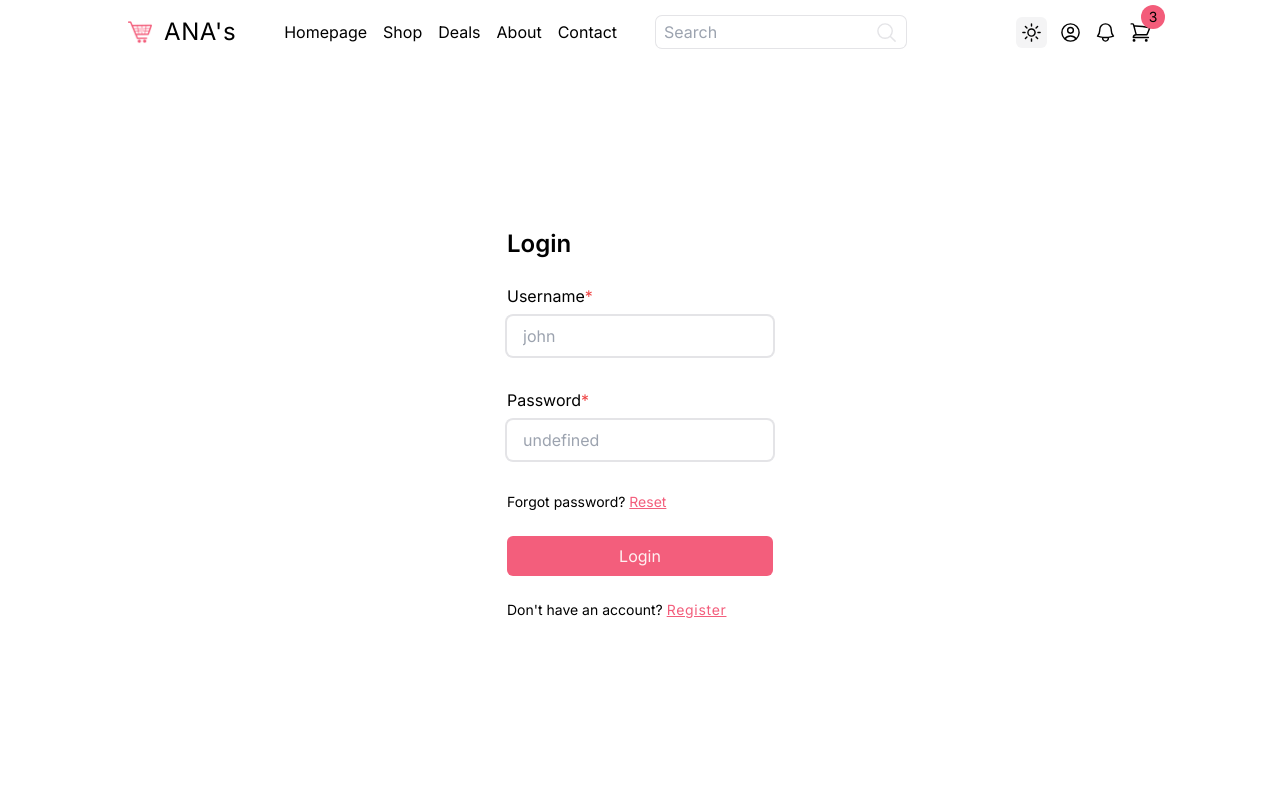
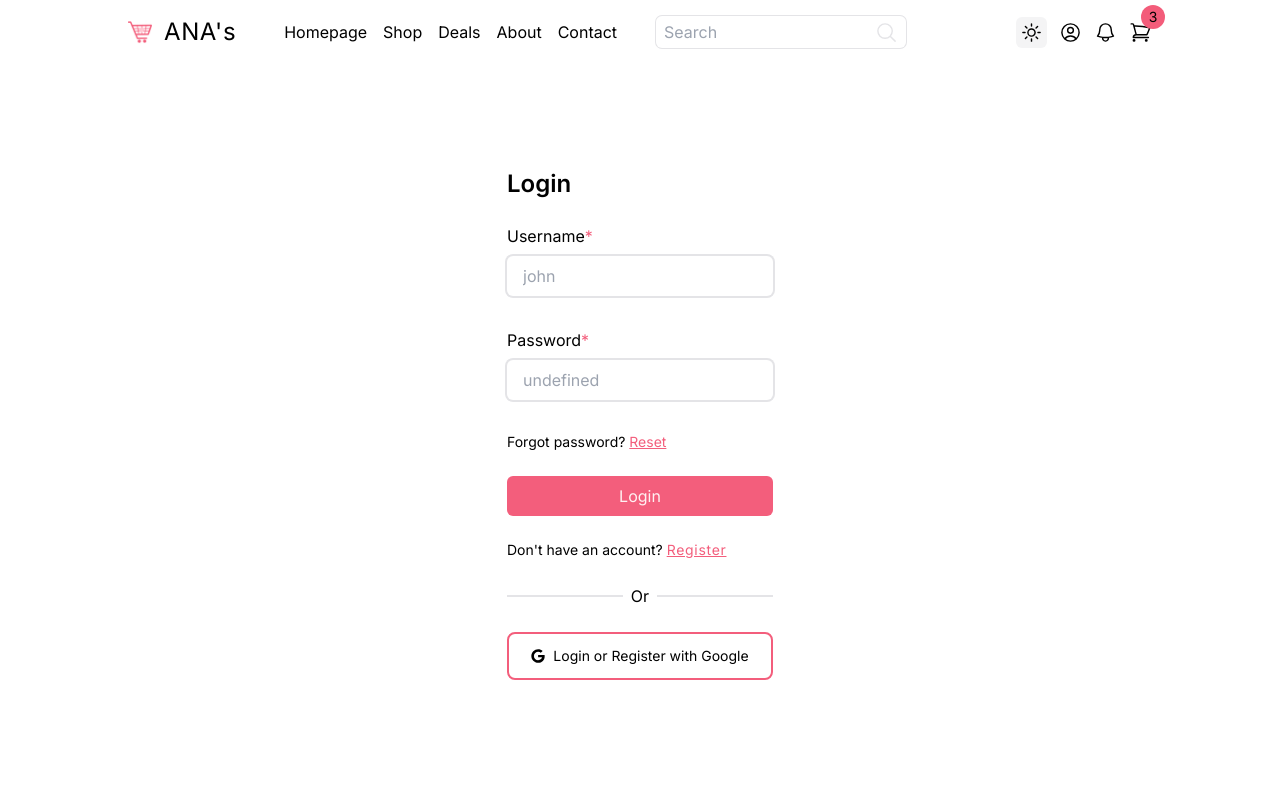
Before and after one commit to hebersolano/hedless-ecommerce, a Next.js app: page /login in a window 1280 px wide. Shown: the top 800 px of the page. Built offline with nearby package versions, Linux system fonts and the light colour scheme; no server answers; what @wix/sdk would draw is missing.

Commit message:
oauth login implementation - oauth authentication with Wix - button for oauth login - callback page to verify authentication

```diff
--- a/package.json
+++ b/package.json
@@ -19,6 +19,7 @@
     "react-dom": "18.3.1",
     "react-hook-form": "^7.53.0",
     "react-icons": "^5.3.0",
+    "react-spinners": "^0.14.1",
     "sanitize-html": "^2.13.0",
     "tailwind-merge": "^2.5.2"
   },
--- a/src/app/layout.tsx
+++ b/src/app/layout.tsx
@@ -3,7 +3,6 @@ import { Inter } from "next/font/google";
 import "./globals.css";
 import Navbar from "@/components/layout/Navbar";
 import Footer from "@/components/layout/Footer";
-import { ThemeProvider } from "next-themes";
 import { WixClientProvider } from "@/context/WixContext";
 
 const inter = Inter({ subsets: ["latin"], display: "swap" });
@@ -22,9 +21,7 @@ export default function RootLayout({
     <html lang="en" className="light" style={{ colorScheme: "light" }}>
       <body className={inter.className}>
         <WixClientProvider>
-          <ThemeProvider attribute="class" enableSystem={false}>
-            <Navbar />
-          </ThemeProvider>
+          <Navbar />
           {children}
           <Footer />
         </WixClientProvider>
--- a/src/app/login/_lib/LoginForm.tsx
+++ b/src/app/login/_lib/LoginForm.tsx
@@ -4,6 +4,7 @@ import Link from "next/link";
 
 import FormRow from "../../../components/form/FormRow";
 import { FormMode } from "./login-types";
+import OAuthLoginButton from "./OAuthLoginButton";
 
 const requiredField = { required: "This field is required" };
 
@@ -37,9 +38,9 @@ function LoginForm({ formMode = defaultFormMode }: { formMode: FormMode }) {
   };
 
   return (
+    <>
       <form onSubmit={handleSubmit(onSubmit)} className="flex flex-col gap-6">
         <h1 className="text-2xl font-semibold">{formTitle}</h1>
-
         {username && (
           <FormRow label="Username" error={errors["username"]} required>
             <input
@@ -50,7 +51,6 @@ function LoginForm({ formMode = defaultFormMode }: { formMode: FormMode }) {
             />
           </FormRow>
         )}
-
         {email && (
           <FormRow label="Email" error={errors["email"]} required>
             <input
@@ -62,7 +62,6 @@ function LoginForm({ formMode = defaultFormMode }: { formMode: FormMode }) {
             />
           </FormRow>
         )}
-
         {password && (
           <FormRow label="Password" error={errors["password"]} required>
             <input
@@ -73,14 +72,16 @@ function LoginForm({ formMode = defaultFormMode }: { formMode: FormMode }) {
             />
           </FormRow>
         )}
-
         {mode === "login" && (
           <Link href="?f=reset" className="text-sm">
-          Forgot password? <span className="text-primary underline">Reset</span>
+            Forgot password?{" "}
+            <span className="text-primary underline">Reset</span>
           </Link>
         )}
-
-      <button className="rounded-md bg-primary px-4 py-2 text-primary-foreground disabled:cursor-not-allowed disabled:bg-primary/30">
+        <button
+          type="submit"
+          className="rounded-md bg-primary px-4 py-2 text-primary-foreground disabled:cursor-not-allowed disabled:bg-primary/30"
+        >
           {buttonTitle}
         </button>
 
@@ -104,7 +105,10 @@ function LoginForm({ formMode = defaultFormMode }: { formMode: FormMode }) {
             </span>
           </Link>
         )}
+
+        {mode === "login" || mode === "register" ? <OAuthLoginButton /> : null}
       </form>
+    </>
   );
 }
 
--- /dev/null
+++ b/src/app/login/_lib/OAuthLoginButton.tsx
@@ -0,0 +1,38 @@
+"use client";
+
+import useWixClient from "@/hooks/useWixClient";
+import { FaGoogle } from "react-icons/fa";
+import { getOAuthURL } from "./helpers";
+import type { MouseEventHandler } from "react";
+import { useRouter } from "next/navigation";
+
+function OAuthLoginButton() {
+  const wixClient = useWixClient();
+  const router = useRouter();
+
+  const handleOAuthRedirect: MouseEventHandler<HTMLButtonElement> = (e) => {
+    e.preventDefault();
+    getOAuthURL(wixClient).then((url) => router.push(url));
+  };
+
+  return (
+    <>
+      <div className="flex flex-row items-center justify-evenly">
+        <div className="h-[2px] w-full bg-border" />
+        <p className="text-cente mx-2">Or</p>
+        <div className="h-[2px] w-full bg-border" />
+      </div>
+
+      <button
+        type="button"
+        onClick={handleOAuthRedirect}
+        className="flex items-center justify-center rounded-lg border-2 border-primary px-5 py-3 text-sm hover:bg-gray-900 hover:text-white"
+      >
+        <FaGoogle className="mr-2 sm:mr-0 md:mr-2" />
+        <span className="">Login or Register with Google</span>
+      </button>
+    </>
+  );
+}
+
+export default OAuthLoginButton;
--- /dev/null
+++ b/src/app/login/_lib/helpers.ts
@@ -0,0 +1,20 @@
+import { WixClientT } from "@/context/WixContext";
+import type { OauthData } from "@wix/sdk";
+
+const REDIRECT_URI = process.env.NEXT_PUBLIC_REDIRECT_URI!;
+const LOGIN_URI = process.env.NEXT_PUBLIC_LOGIN_URI!;
+
+export function getOAuthData(wixClient: WixClientT): OauthData {
+  const localOAuthData = localStorage.getItem("oauth-data");
+  if (localOAuthData) return JSON.parse(localOAuthData);
+
+  const oauthData = wixClient.auth.generateOAuthData(REDIRECT_URI, LOGIN_URI);
+  localStorage.setItem("oauth-data", JSON.stringify(oauthData));
+  return oauthData;
+}
+
+export async function getOAuthURL(wixClient: WixClientT) {
+  const oauthData = getOAuthData(wixClient);
+  const { authUrl } = await wixClient.auth.getAuthUrl(oauthData);
+  return authUrl;
+}
--- /dev/null
+++ b/src/app/login/callback/page.tsx
@@ -0,0 +1,51 @@
+"use client";
+
+import useWixClient from "@/hooks/useWixClient";
+import { useRouter } from "next/navigation";
+import { getOAuthData } from "../_lib/helpers";
+import { useEffect, useState } from "react";
+import { PropagateLoader, SyncLoader } from "react-spinners";
+
+function CallbackPage() {
+  const [state, setState] = useState("authenticating");
+  const wixClient = useWixClient();
+  const router = useRouter();
+
+  useEffect(function () {
+    const returnedOAuthData = wixClient.auth.parseFromUrl();
+    if (returnedOAuthData.error) {
+      console.log(
+        returnedOAuthData.error,
+        `Error: ${returnedOAuthData.errorDescription}`,
+      );
+      setState("error");
+      router.replace("/");
+    }
+
+    const oAuthData = getOAuthData(wixClient);
+
+    wixClient.auth
+      .getMemberTokens(
+        returnedOAuthData.code,
+        returnedOAuthData.state,
+        oAuthData,
+      )
+      .then((memberTokens) => {
+        wixClient.auth.setTokens(memberTokens);
+        setState("authenticated");
+      })
+      .catch(() => setState("unauthenticated"))
+      .finally(() => setTimeout(() => router.replace("/"), 3000));
+  }, []);
+
+  return (
+    <div className="fixed inset-x-0 inset-y-0 flex flex-col items-center justify-center gap-8 bg-background">
+      <PropagateLoader size={18} color="hsl(var(--primary))" />
+      {state === "authenticating" && <p>Verifying...</p>}
+      {state == "authenticated" && <p>Welcome, redirecting...</p>}
+      {state == "unauthenticated" && <p>No data, redirecting...</p>}
+    </div>
+  );
+}
+
+export default CallbackPage;
--- a/src/app/login/page.tsx
+++ b/src/app/login/page.tsx
@@ -53,7 +53,7 @@ function LoginPage({ searchParams }: { searchParams: searchParamsT }) {
   console.log(formMode);
 
   return (
-    <div className="flex h-[calc(100vh-80px)] items-center justify-center px-4 md:px-8 lg:px-16 xl:px-32 2xl:px-64">
+    <div className="flex h-[calc(100vh-80px)] flex-col items-center justify-center gap-6 px-4 md:px-8 lg:px-16 xl:px-32 2xl:px-64">
       <LoginForm formMode={formMode} />
     </div>
   );
--- a/src/components/form/FormRow.tsx
+++ b/src/components/form/FormRow.tsx
@@ -22,7 +22,7 @@ function FormRow({
   const className = twMerge(
     children.props.className || "",
     "rounded-md px-4 py-2 ring-2 ring-border",
-    error && "ring-destructive  focus:ring-destructive focus:outline-none ",
+    error && "ring-primary  focus:ring-primary focus:outline-none ",
   );
 
   const placeholder = `${children.props.placeholder}${required && !label ? "*" : ""}`;
@@ -32,12 +32,12 @@ function FormRow({
       {label && (
         <label htmlFor={children.props?.id} className={twJoin("", labelStyle)}>
           {label}
-          {required && <span className="text-destructive">*</span>}
+          {required && <span className="text-primary">*</span>}
         </label>
       )}
       {cloneElement(children, { className, placeholder })}
       {error && (
-        <span className="absolute -bottom-6 ml-1 text-sm text-destructive">
+        <span className="absolute -bottom-6 ml-1 text-sm text-primary">
           {error?.message}
         </span>
       )}
--- a/src/components/layout/NavbarIcons.tsx
+++ b/src/components/layout/NavbarIcons.tsx
@@ -10,13 +10,16 @@ import {
 import CartModal from "./CartModal";
 import ThemeToggle from "../ThemeToggle";
 import MenuBox from "../MenuWindows";
+import { ThemeProvider } from "next-themes";
 
 const iconStyle = { height: 23, width: 23 };
 
 function NavbarIcons() {
   return (
     <div className="group relative flex flex-none items-center">
-      <ThemeToggle iconStyle={iconStyle} />
+      <ThemeProvider attribute="class" enableSystem={false}>
+        <ThemeToggle iconStyle={iconStyle} />
+      </ThemeProvider>
       <MenuBox>
         <>
           {/* profile */}
--- a/src/context/WixContext.tsx
+++ b/src/context/WixContext.tsx
@@ -6,6 +6,7 @@ import Cookies from "js-cookie";
 import { createContext, ReactNode } from "react";
 
 function createWixClient() {
+  console.log("creating wix client");
   const refreshToken = JSON.parse(Cookies.get("refreshToken") || "{}");
 
   const wixClient = createClient({
@@ -25,6 +26,8 @@ function createWixClient() {
       },
     }),
   });
+
+  return wixClient;
 }
 
 const wixClient = createWixClient();
```
Also changed, not shown: 1 other file (tests, documents, lock files or other folders). Lines whose indentation alone changed are shown as unchanged.
